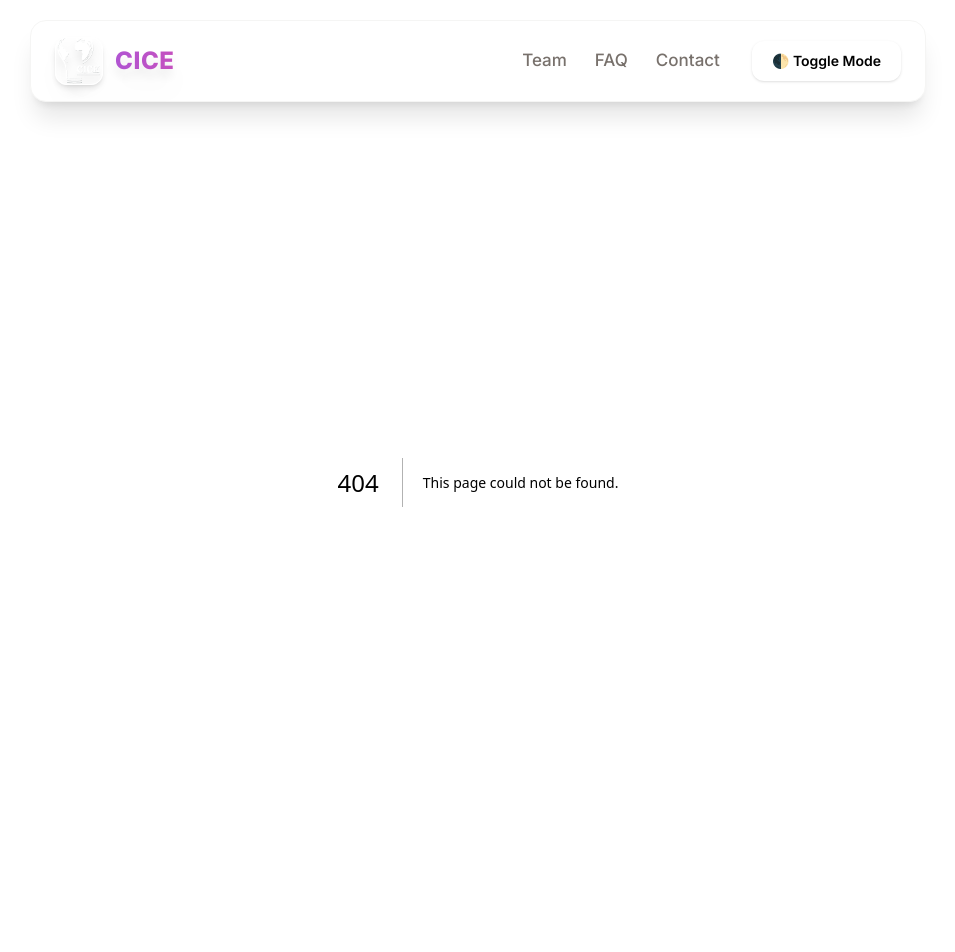
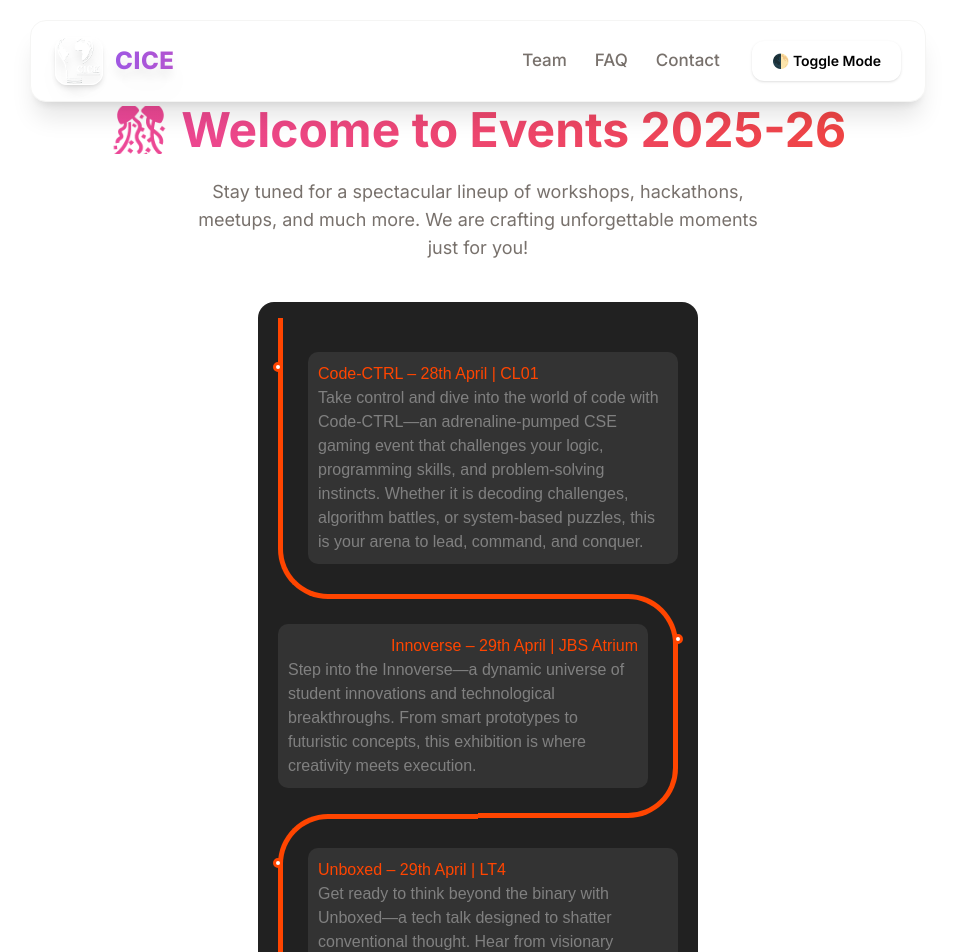
Before and after one commit to 30Divyansh/CICE, a Next.js app: page /events in a window 1280 px wide. Before the commit this address had no page. Shown: the top 952 px of the page, without its empty margins (162-1117 px from the left). Before the commit the page ends 882 px from the top, so only its background shows below. Built offline with nearby package versions, Linux system fonts and the light colour scheme.

Commit message:
Description of changes made

```diff
--- /dev/null
+++ b/app/events/events.css
@@ -0,0 +1,115 @@
+:root {
+    --primary-color: #212121;
+    --background-color: #111;
+    --font: sans-serif;
+  }
+
+  /* Restrict global reset ONLY inside timeline */
+  .timeline * {
+    margin: 0;
+    padding: 0;
+    box-sizing: border-box;
+    font-family: var(--font);
+  }
+
+  /* Timeline Container */
+  .timeline {
+    background: var(--primary-color);
+    padding: 20px;
+    border-radius: 1rem;
+  }
+
+  /* Card container */
+  .timeline .card {
+    position: relative;
+    max-width: 400px;
+    margin: auto;
+  }
+
+  .timeline .card:nth-child(odd) {
+    padding: 30px 0 30px 30px;
+  }
+  .timeline .card:nth-child(even) {
+    padding: 30px 30px 30px 0;
+  }
+
+  .timeline .card::before {
+    content: "";
+    position: absolute;
+    width: 50%;
+    border: solid orangered;
+  }
+
+  .timeline .card:nth-child(odd)::before {
+    left: 0px;
+    top: -4.5px;
+    bottom: -4.5px;
+    border-width: 5px 0 5px 5px;
+    border-radius: 50px 0 0 50px;
+  }
+
+  @media only screen and (max-width: 400px) {
+    .timeline .card:nth-child(odd)::before {
+      top: -5px;
+      bottom: -5px;
+    }
+  }
+
+  .timeline .card:nth-child(even)::before {
+    right: 0;
+    top: 0;
+    bottom: 0;
+    border-width: 5px 5px 5px 0;
+    border-radius: 0 50px 50px 0;
+  }
+
+  .timeline .card:first-child::before {
+    border-top: 0;
+    border-top-left-radius: 0;
+  }
+
+  .timeline .card:last-child:nth-child(odd)::before {
+    border-bottom: 0;
+    border-bottom-left-radius: 0;
+  }
+
+  .timeline .card:last-child:nth-child(even)::before {
+    border-bottom: 0;
+    border-bottom-right-radius: 0;
+  }
+
+  .timeline .info {
+    display: flex;
+    flex-direction: column;
+    background: #333;
+    color: gray;
+    border-radius: 10px;
+    padding: 10px;
+  }
+
+  .timeline .title {
+    color: orangered;
+    position: relative;
+  }
+
+  .timeline .title::before {
+    content: "";
+    position: absolute;
+    width: 10px;
+    height: 10px;
+    background: white;
+    border-radius: 999px;
+    border: 3px solid orangered;
+  }
+
+  .timeline .card:nth-child(even) > .info > .title {
+    text-align: right;
+  }
+
+  .timeline .card:nth-child(odd) > .info > .title::before {
+    left: -45px;
+  }
+
+  .timeline .card:nth-child(even) > .info > .title::before {
+    right: -45px;
+  }
--- /dev/null
+++ b/app/events/page.tsx
@@ -0,0 +1,67 @@
+"use client";
+
+import { Button } from "@/components/ui/button";
+import "./events.css"; // Custom CSS file for timeline styles
+
+export default function EventsPage() {
+  return (
+    <main className="min-h-screen bg-background text-foreground flex flex-col items-center justify-start p-6">
+      <h1 className="text-4xl md:text-5xl font-bold text-center bg-gradient-to-r from-pink-500 to-red-500 dark:from-pink-300 dark:to-red-400 bg-clip-text text-transparent mb-6">
+        🎊 Welcome to Events 2025-26
+      </h1>
+
+      <p className="text-lg text-muted-foreground max-w-xl text-center mb-10">
+        Stay tuned for a spectacular lineup of workshops, hackathons, meetups, and much more. We are crafting unforgettable moments just for you!
+      </p>
+
+      {/* Timeline */}
+      <div className="timeline">
+        <div className="outer">
+          {/* Event 1 */}
+          <div className="card">
+            <div className="info">
+              <h3 className="title">Code-CTRL – 28th April | CL01</h3>
+              <p>
+                Take control and dive into the world of code with Code-CTRL—an adrenaline-pumped CSE gaming event that challenges your logic, programming skills, and problem-solving instincts. Whether it is decoding challenges, algorithm battles, or system-based puzzles, this is your arena to lead, command, and conquer.
+              </p>
+            </div>
+          </div>
+
+          {/* Event 2 */}
+          <div className="card">
+            <div className="info">
+              <h3 className="title">Innoverse – 29th April | JBS Atrium</h3>
+              <p>
+                Step into the Innoverse—a dynamic universe of student innovations and technological breakthroughs. From smart prototypes to futuristic concepts, this exhibition is where creativity meets execution.
+              </p>
+            </div>
+          </div>
+
+          {/* Event 3 */}
+          <div className="card">
+            <div className="info">
+              <h3 className="title">Unboxed – 29th April | LT4</h3>
+              <p>
+                Get ready to think beyond the binary with Unboxed—a tech talk designed to shatter conventional thought. Hear from visionary speakers and passionate innovators as they share their unconventional approaches to shaping the digital world.
+              </p>
+            </div>
+          </div>
+
+          {/* Event 4 */}
+          <div className="card">
+            <div className="info">
+              <h3 className="title">MONOPOLY (Human-sized) – 30th April | OAT</h3>
+              <p>
+                Enter the high-stakes world of MONOPOLY reimagined with a tech twist! Strategize your moves, negotiate, and dominate the board with wit. Will you build your empire or go bankrupt trying?
+              </p>
+            </div>
+          </div>
+        </div>
+      </div>
+
+      <Button className="mt-10" asChild>
+        <a href="/">← Back to Home</a>
+      </Button>
+    </main>
+  );
+}
--- a/components/layout/sections/hero.tsx
+++ b/components/layout/sections/hero.tsx
@@ -10,6 +10,21 @@ import { FaRocket, FaUsers, FaCalendarCheck } from "react-icons/fa";
 export const EnhancedHighlights = () => {
   return (
     <div className="max-w-screen-md mx-auto text-center space-y-6 py-6">
+
+      {/* Events Button */}
+      <Link href="/events">
+        <Button
+          variant="default"
+          className="bg-gradient-to-r from-purple-500 via-pink-500 to-red-500
+                     hover:from-purple-600 hover:to-red-600
+                     dark:from-purple-300 dark:to-red-400
+                     text-white font-semibold px-6 py-2 rounded-full shadow-lg
+                     transition-transform hover:scale-105"
+        >
+          🎉 Events 2025-26
+        </Button>
+      </Link>
+
       <h2
         className="text-2xl md:text-3xl font-bold
                    bg-gradient-to-r from-purple-500 via-pink-500 to-red-500
@@ -44,9 +59,6 @@ export const HeroSection = () => {
       <div className="grid place-items-center lg:max-w-screen-xl gap-8 mx-auto py-20 md:py-32">
         <div className="text-center space-y-8">
           <Badge variant="outline" className="text-sm py-2">
-            <span className="mr-2 text-primary">
-              {/* <Badge>🙋‍♀️</Badge> */}
-            </span>
             <div className="text-center space-y-4 mt-10">
               <span
                 className="text-4xl md:text-5xl font-extrabold tracking-widest
@@ -57,7 +69,6 @@ export const HeroSection = () => {
               >
                 ✨ What&apos;s up, Dream Weaver ✨
               </span>
-
 
               <p
                 className="text-xl md:text-2xl font-semibold tracking-wide
@@ -79,63 +90,31 @@ export const HeroSection = () => {
           </Badge>
 
           <div className="max-w-screen-md mx-auto text-center text-4xl md:text-6xl font-bold">
-            <h2>
-              Creativity and Innovation
-
-            </h2>
-            <h1>
-            Cell In Electronics
-
-            </h1>
-            <h1>
-
-            </h1>
-
+            <h2>Creativity and Innovation</h2>
+            <h1>Cell In Electronics</h1>
             <span className="text-transparent px-3 bg-gradient-to-r from-[#D247BF] to-primary bg-clip-text text-6xl">
               CICE
             </span>
           </div>
 
-
+          {/* Enhanced Section With Button */}
           <EnhancedHighlights />
 
-
-
           <div className="space-y-4 md:space-y-0 md:space-x-4">
-            {/* <Button className="w-5/6 md:w-1/4 font-bold group/arrow">
-              Get Started
-              <ArrowRight className="size-5 ml-2 group-hover/arrow:translate-x-1 transition-transform" />
-            </Button> */}
-
-            {/* <Button
-              asChild
-              variant="secondary"
-              className="w-5/6 md:w-1/4 font-bold"
-            >
-              <Link
-                href="https://github.com/nobruf/shadcn-landing-page.git"
-                target="_blank"
-              >
-                Github respository
-              </Link>
-            </Button> */}
+            {/* Optional Buttons */}
           </div>
         </div>
 
+        {/* Hero Image */}
         <div className="relative group mt-14">
           <div className="absolute top-2 lg:-top-8 left-1/2 transform -translate-x-1/2 w-[90%] mx-auto h-24 lg:h-80 bg-primary/50 rounded-full blur-3xl"></div>
           <Image
             width={1200}
             height={1200}
             className="w-full md:w-[1200px] mx-auto rounded-lg relative rouded-lg leading-none flex items-center border border-t-2 border-secondary  border-t-primary/30"
-            src={
-              theme === "light"
-                ? "/cice.png"
-                : "/cice.png"
-            }
+            src={theme === "light" ? "/cice.png" : "/cice.png"}
             alt="dashboard"
           />
-
           <div className="absolute bottom-0 left-0 w-full h-20 md:h-28 bg-gradient-to-b from-background/0 via-background/50 to-background rounded-lg"></div>
         </div>
       </div>
--- a/components/layout/sections/team.tsx
+++ b/components/layout/sections/team.tsx
@@ -10,7 +10,7 @@ import {
 } from "@/components/ui/card";
 import Image from "next/image";
 import Link from "next/link";
-import { Component } from "react";
+
 interface TeamProps {
   imageUrl: string;
   firstName: string;
@@ -18,32 +18,31 @@ interface TeamProps {
   positions: string[];
   socialNetworks: SocialNetworkProps[];
 }
+
 interface SocialNetworkProps {
   name: string;
   url: string;
 }
+
 export const TeamSection = () => {
   const teamList: TeamProps[] = [
     {
-      imageUrl:
-        "/images/ANSHIT.jpg",
-      firstName: "Anshit ",
+      imageUrl: "/images/ANSHIT.jpg",
+      firstName: "Anshit",
       lastName: "Gupta",
-      positions: ["PRESIDENT "],
+      positions: ["PRESIDENT"],
       socialNetworks: [
         {
           name: "LinkedIn",
-          url: "https://www.linkedin.com/in/anshit-gupta-ag101218?utm_source=share&utm_campaign=share_via&utm_content=profile&utm_medium=android_app",
+          url: "https://www.linkedin.com/in/anshit-gupta-ag101218",
         },
       ],
     },
-
     {
-      imageUrl:
-        "/images/parul.jpg",
+      imageUrl: "/images/parul.jpg",
       firstName: "Parul",
       lastName: "Mundlia",
-      positions: ["Vice President "],
+      positions: ["Vice President"],
       socialNetworks: [
         {
           name: "LinkedIn",
@@ -57,26 +56,13 @@ export const TeamSection = () => {
     },
     {
       imageUrl: "/images/Dhruv.jpg",
-      firstName: "Dhruv Bal ",
+      firstName: "Dhruv Bal",
       lastName: "Dixit",
       positions: ["Organising Secretary"],
       socialNetworks: [
         {
           name: "LinkedIn",
-          url: "https://www.linkedin.com/in/dhruv-bal-dikshit-a57336244?utm_source=share&utm_campaign=share_via&utm_content=profile&utm_medium=android_app",
-        },
-      ],
-    },
-    {
-      imageUrl:
-        "/images/priyanshu.webp",
-      firstName: "Priyanshu",
-      lastName: "Aggarwal",
-      positions: ["Tech ECE Head"],
-      socialNetworks: [
-        {
-          name: "LinkedIn",
-          url: "https://www.linkedin.com/in/priyanshu-aggarwal-900860250?utm_source=share&utm_campaign=share_via&utm_content=profile&utm_medium=android_app",
+          url: "https://www.linkedin.com/in/dhruv-bal-dikshit-a57336244",
         },
       ],
     },
@@ -112,10 +98,8 @@ export const TeamSection = () => {
         },
       ],
     },
-
     {
-      imageUrl:
-        "/images/Kashish.jpg",
+      imageUrl: "/images/Kashish.jpg",
       firstName: "Kashish",
       lastName: "Porwal",
       positions: ["Content and Creative Head"],
@@ -123,23 +107,6 @@ export const TeamSection = () => {
         {
           name: "LinkedIn",
           url: "http://linkedin.com/in/kashish-porwal-328a63289",
-        },
-      ],
-    },
-    {
-      imageUrl:
-        "/images/Madan.JPG",
-      firstName: "Madan Gopal",
-      lastName: "Jha",
-      positions: ["Cinematography Head"],
-      socialNetworks: [
-        {
-          name: "LinkedIn",
-          url: "https://www.linkedin.com/in/madan-gopal-jha-380865255?utm_source=share&utm_campaign=share_via&utm_content=profile&utm_medium=ios_app",
-        },
-        {
-          name: "Github",
-          url: "https://github.com/Madan2468",
         },
       ],
     },
@@ -156,8 +123,7 @@ export const TeamSection = () => {
       ],
     },
     {
-      imageUrl:
-        "/images/Rashi.jpeg",
+      imageUrl: "/images/Rashi.jpeg",
       firstName: "Rashi",
       lastName: "Mall",
       positions: ["Management Head"],
@@ -168,20 +134,19 @@ export const TeamSection = () => {
         },
         {
           name: "Github",
-          url: "https://github.com/rmall2003"
+          url: "https://github.com/rmall2003",
         },
       ],
     },
     {
-      imageUrl:
-        "/images/preyerna.jpeg",
+      imageUrl: "/images/preyerna.jpeg",
       firstName: "Preyerna",
       lastName: "Srivastava",
-      positions: ["VICE TECH ECE HEAD"],
+      positions: ["Vice Tech ECE Head"],
       socialNetworks: [
         {
           name: "LinkedIn",
-          url: "www.linkedin.com/in/preyerna",
+          url: "https://www.linkedin.com/in/preyerna",
         },
         {
           name: "Github",
@@ -190,73 +155,59 @@ export const TeamSection = () => {
       ],
     },
     {
-      imageUrl:
-        "/images/aditya.jpg",
+      imageUrl: "/images/aditya.jpg",
       firstName: "Aditya",
       lastName: "Sinha",
       positions: ["Digital Head"],
       socialNetworks: [
         {
           name: "LinkedIn",
-          url: "https://www.linkedin.com/in/aditya-sinha-7aa932268?utm_source=share&utm_campaign=share_via&utm_content=profile&utm_medium=android_app",
+          url: "https://www.linkedin.com/in/aditya-sinha-7aa932268",
         },
       ],
     },
     {
-      imageUrl:
-        "/images/aryan.jpg",
+      imageUrl: "/images/aryan.jpg",
       firstName: "Aryan",
       lastName: "Agarwal",
       positions: ["PR & Marketing Head"],
       socialNetworks: [
         {
           name: "LinkedIn",
-          url: "https://www.linkedin.com/in/aditya-sinha-7aa932268?utm_source=share&utm_campaign=share_via&utm_content=profile&utm_medium=android_app",
+          url: "https://www.linkedin.com/in/aditya-sinha-7aa932268",
         },
       ],
     },
   ];
-  const socialIcon = (socialName: string) => {
-    switch (socialName) {
+
+  const socialIcon = (name: string) => {
+    switch (name) {
       case "LinkedIn":
         return <LinkedInIcon />;
       case "Github":
         return <GithubIcon />;
       case "X":
         return <XIcon />;
+      default:
+        return null;
     }
   };
-
 
   return (
     <section id="team" className="container lg:w-[75%] py-24 sm:py-32">
       <div className="text-center mb-8">
-        <h2 className="text-lg text-primary text-center mb-2 tracking-wider">
-          Team
-        </h2>
-
-
-        <h2 className="text-3xl md:text-4xl text-center font-bold">
-         Amazing Team :)
-        </h2>
+        <h2 className="text-lg text-primary tracking-wider mb-2">Team</h2>
+        <h2 className="text-3xl md:text-4xl font-bold">Amazing Team :)</h2>
       </div>
 
-
-      <div className="grid grid-cols-1 sm:grid-cols-2 lg:grid-cols-3 xl:grid-cols-4 gap-8">
-        {teamList.map(
-          (
-            { imageUrl, firstName, lastName, positions, socialNetworks },
-            index
-          ) => (
-            <Card
-              key={index}
-              className="bg-muted/60 dark:bg-card flex flex-col h-full overflow-hidden group/hoverimg"
-            >
+      <div className="grid grid-cols-2 sm:grid-cols-2 md:grid-cols-2 lg:grid-cols-3 xl:grid-cols-4 gap-8">
+        {teamList.map(({ imageUrl, firstName, lastName, positions, socialNetworks }, index) => (
+          <Card key={index} className="bg-muted/60 dark:bg-card flex flex-col h-full overflow-hidden group/hoverimg">
             <CardHeader className="p-0 gap-0">
               <div className="h-full overflow-hidden">
                 <Image
                   src={imageUrl}
-                    alt=""
+                  alt={`${firstName} ${lastName}`}
                   width={300}
                   height={300}
                   className="w-full aspect-square object-cover saturate-0 transition-all duration-200 ease-linear size-full group-hover/hoverimg:saturate-100 group-hover/hoverimg:scale-[1.01]"
@@ -267,22 +218,20 @@ export const TeamSection = () => {
                 <span className="text-primary ml-2">{lastName}</span>
               </CardTitle>
             </CardHeader>
-              {positions.map((position, index) => (
+
+            {positions.map((position, idx) => (
               <CardContent
-                  key={index}
-                  className={`pb-0 text-muted-foreground ${index === positions.length - 1 && "pb-6"
-                    }`}
+                key={idx}
+                className={`pb-0 text-muted-foreground ${idx === positions.length - 1 ? "pb-6" : ""}`}
               >
                 {position}
-                  {index < positions.length - 1 && <span>,</span>}
               </CardContent>
             ))}
 
-
             <CardFooter className="space-x-4 mt-auto">
-                {socialNetworks.map(({ name, url }, index) => (
+              {socialNetworks.map(({ name, url }, idx) => (
                 <Link
-                    key={index}
+                  key={idx}
                   href={url}
                   target="_blank"
                   className="hover:opacity-80 transition-all"
@@ -292,8 +241,7 @@ export const TeamSection = () => {
               ))}
             </CardFooter>
           </Card>
-          )
-        )}
+        ))}
       </div>
     </section>
   );
```
Lines whose indentation alone changed are shown as unchanged.
